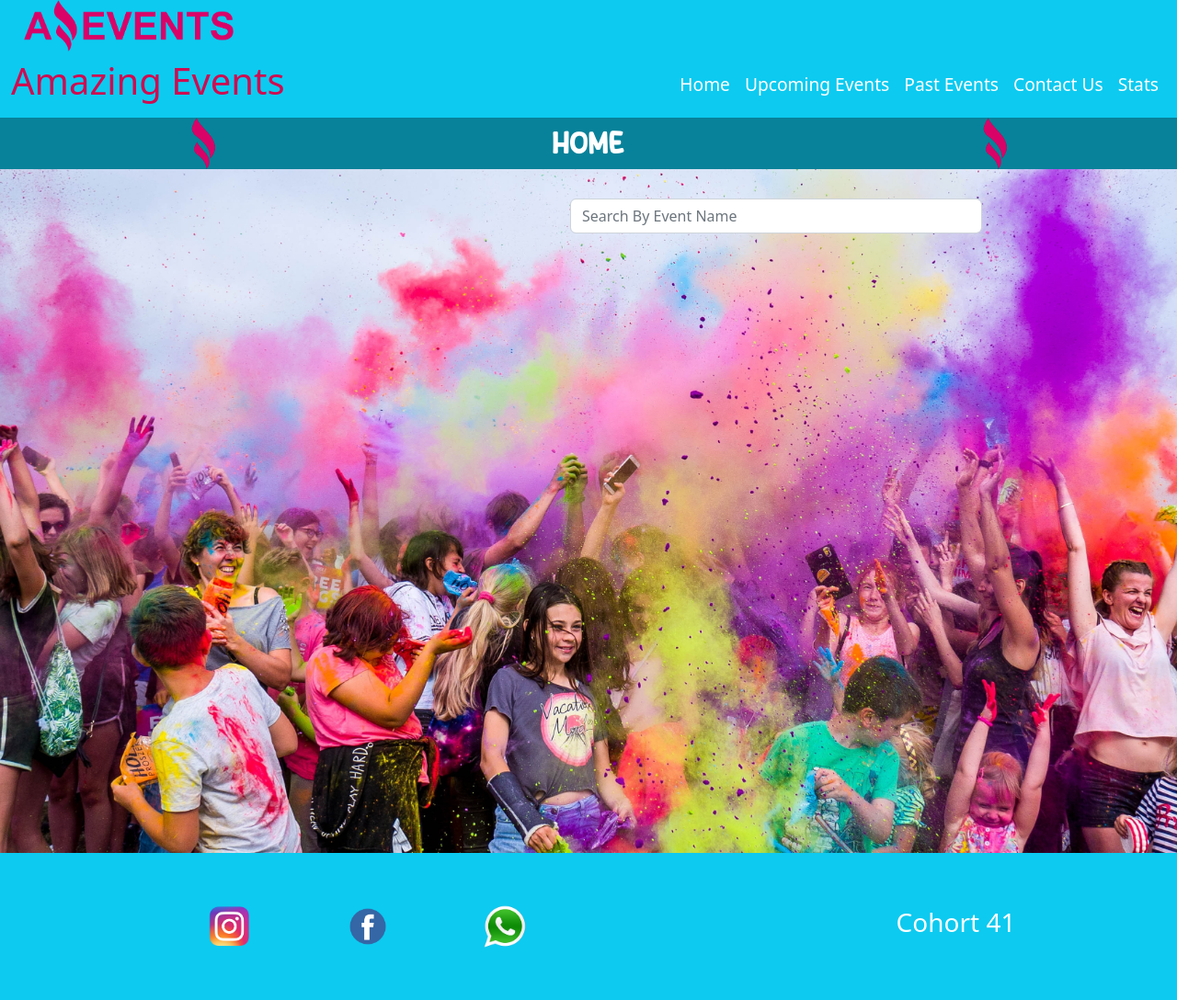
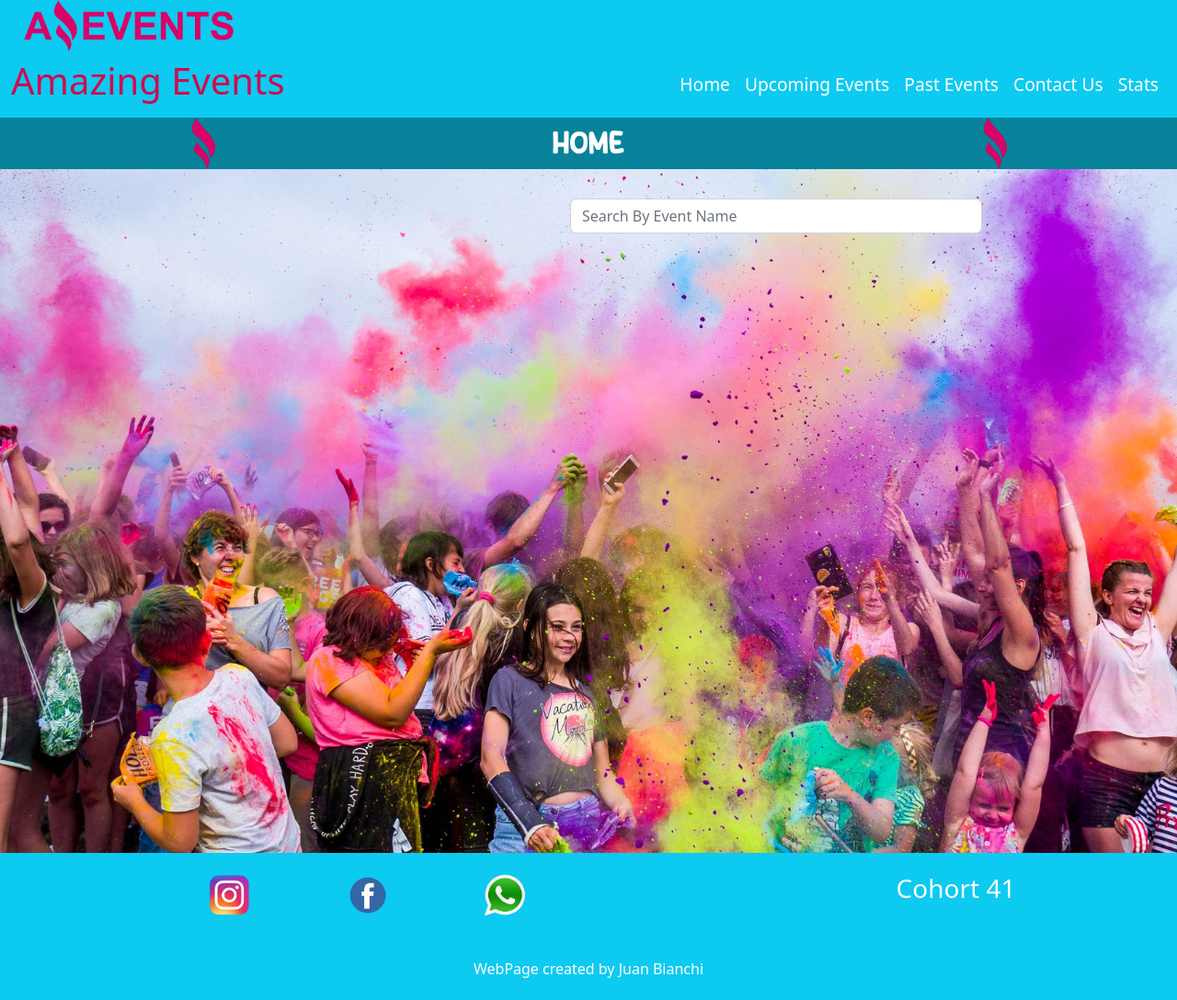
Before and after one commit to Juan-Bianchi/mindhubTask1, a plain HTML site: page index.html in a window 1280 px wide. Shown: the whole page at 92% size. Drawn offline with nearby package versions, Linux system fonts and the light colour scheme; no server answers.

Commit message:
arreglos esteticos y en los fetch

```diff
--- a/assets/scripts/past.js
+++ b/assets/scripts/past.js
@@ -13,7 +13,7 @@ fetch('https://mindhub-xj03.onrender.com/api/amazing')
         dataFromApi = filterPastEvents(dataAPI);
         manageDataAPI()
     })
-
+    .catch( err => console.error(err.message));
 
 //FILTRO POR FECHA
 
--- a/assets/scripts/upcoming.js
+++ b/assets/scripts/upcoming.js
@@ -10,7 +10,7 @@ fetch('https://mindhub-xj03.onrender.com/api/amazing')
         dataFromApi = filterFutureEvents(dataAPI);
         manageDataAPI();
     })
-
+    .catch( err => console.error(err.message));
 
 //FILTRO POR FECHA
 
--- a/assets/styles/style.css
+++ b/assets/styles/style.css
@@ -204,6 +204,7 @@ main {
 
 footer {
     display: flex;
+    flex-direction: column;
     justify-content: space-around;
     align-items: center;
     background-color: #0dcaf0;
@@ -219,6 +220,12 @@ footer {
 
 .img-redes {
     width: 3em;
+}
+
+.footer1 {
+    display: flex;
+    justify-content: space-around;
+    width: 100%;
 }
 
 
--- a/index.html
+++ b/index.html
@@ -73,13 +73,18 @@
 
 
       <footer>
-        <div class="redes">
-          <a href="https://www.instagram.com"><img class="img-redes" src="./assets/images/insta.png" alt="insta" title="insta"></a>
-          <a href="https://www.facebook.com"><img class="img-redes" src="./assets/images/facebook.png" alt="face" title="face"></a>
-          <a href="https://wa.me/"><img class="img-redes" src="./assets/images/whatsapp.png" alt="wtsp" title="wtsp"></a>
+        <div class="footer1">
+          <div class="redes">
+            <a href="https://www.instagram.com"><img class="img-redes" src="./assets/images/insta.png" alt="insta" title="insta"></a>
+            <a href="https://www.facebook.com"><img class="img-redes" src="./assets/images/facebook.png" alt="face" title="face"></a>
+            <a href="https://wa.me/"><img class="img-redes" src="./assets/images/whatsapp.png" alt="wtsp" title="wtsp"></a>
+          </div>
+
+          <h3>Cohort 41</h3>
+
         </div>
 
-        <h3>Cohort 41</h3>
+        <p>WebPage created by Juan Bianchi</p>
       </footer>
 
 
```
Also changed, not shown: contact.html (+7 -2 lines), details.html (+7 -2 lines), pastEvents.html (+7 -2 lines), stats.html (+7 -2 lines), upEvents.html (+7 -2 lines).
